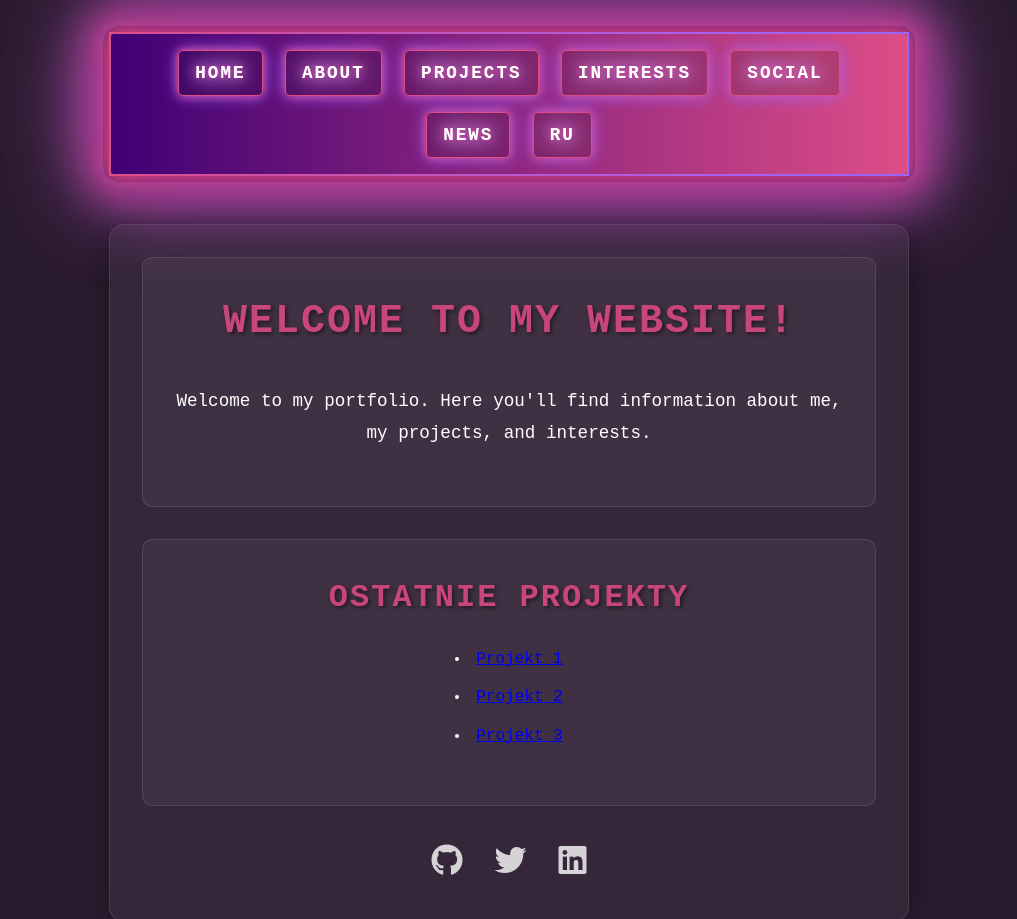
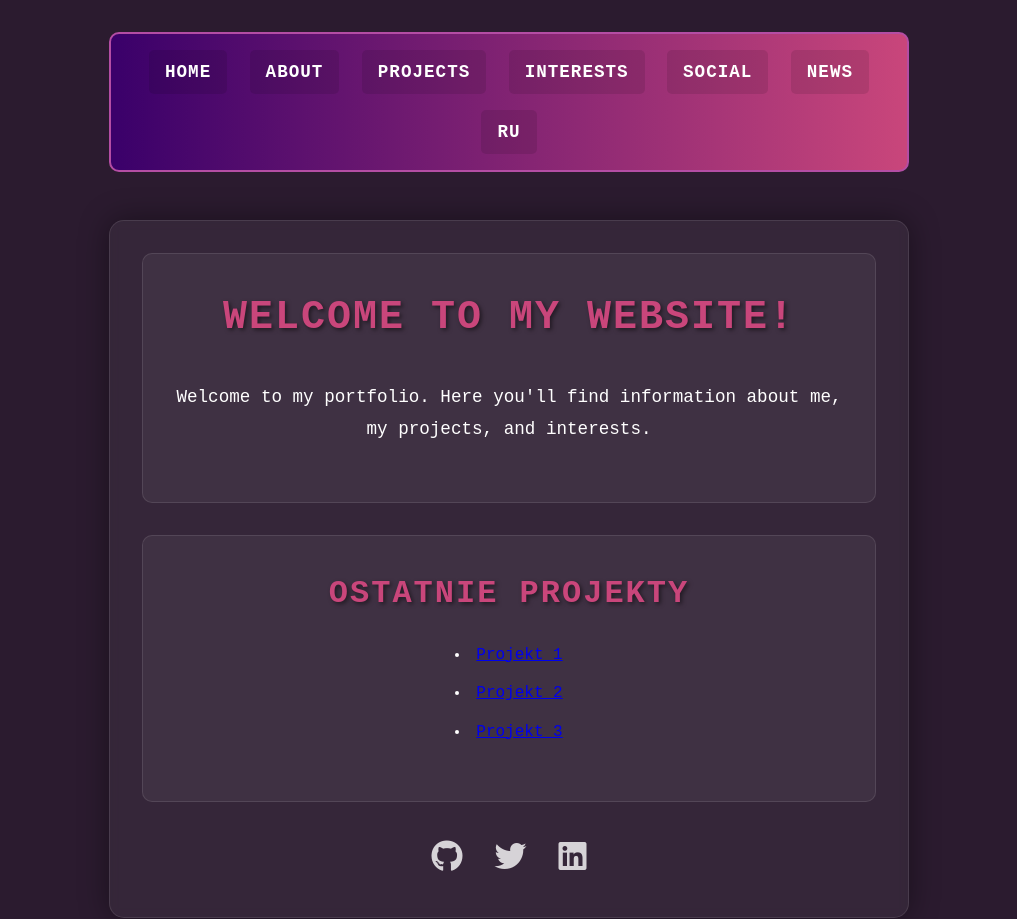
Before and after one commit to hypnosister-code/personal-card, a plain HTML site: page index.html in a window 1280 px wide. Shown: the top 919 px of the page, without its empty margins (131-1148 px from the left). Drawn offline with Linux system fonts and the light colour scheme.

Commit message:
style: make neon nav bar more subtle and less glowy

```diff
--- a/style.css
+++ b/style.css
@@ -32,42 +32,35 @@ body {
     text-align: center;
 }
 
-/* Navigation */
-nav {
+/* --- SUBTLE RETRO NAVIGATION BAR --- */
+nav, .neon-nav {
+    background: linear-gradient(90deg, #3a006a 0%, #c9467b 100%);
+    border: 2px solid #8B5CF6;
+    border-radius: 10px;
+    margin-bottom: 2rem;
+    max-width: 800px;
+    margin-left: auto;
+    margin-right: auto;
     display: flex;
     justify-content: center;
     align-items: center;
     flex-wrap: wrap;
     gap: 1rem;
-    background: linear-gradient(90deg, #3a006a 0%, #c9467b 100%);
-    box-shadow: 0 0 20px 4px #c9467b, 0 0 40px 8px #3a006a;
-    border: 2px solid #fff;
-    border-image: linear-gradient(90deg, #c9467b 0%, #8B5CF6 100%);
-    border-image-slice: 1;
+    padding: 1rem;
     position: relative;
     z-index: 10;
-    animation: neon-flicker 2.5s infinite alternate;
-    padding: 1rem;
-    border-radius: 10px;
-    margin-bottom: 2rem;
-    text-align: center;
-    max-width: 800px;
-    margin-left: auto;
-    margin-right: auto;
+    /* Subtle animated border */
+    animation: subtle-neon-border 3s linear infinite;
+    box-shadow: none;
 }
 
-nav::before {
-    content: '';
-    position: absolute;
-    top: -8px; left: -8px; right: -8px; bottom: -8px;
-    border-radius: 16px;
-    box-shadow: 0 0 40px 10px #c9467b, 0 0 80px 20px #8B5CF6;
-    opacity: 0.5;
-    z-index: -1;
-    pointer-events: none;
+@keyframes subtle-neon-border {
+    0% { border-color: #8B5CF6; }
+    50% { border-color: #c9467b; }
+    100% { border-color: #8B5CF6; }
 }
 
-nav a {
+nav a, .neon-nav a {
     color: #fff;
     text-decoration: none;
     padding: 0.5rem 1rem;
@@ -75,51 +68,26 @@ nav a {
     font-size: 1.1rem;
     letter-spacing: 1px;
     text-transform: uppercase;
-    color: #fff;
-    text-shadow:
-        0 0 8px #c9467b,
-        0 0 16px #8B5CF6,
-        0 0 24px #fff;
-    background: rgba(0,0,0,0.15);
-    border: 1.5px solid #c9467b;
-    box-shadow: 0 0 8px #c9467b, 0 0 16px #8B5CF6;
+    background: rgba(0,0,0,0.10);
+    border: none;
     font-weight: bold;
-    letter-spacing: 2px;
     margin: 0 0.2rem;
     position: relative;
-    overflow: hidden;
+    transition: background 0.3s, color 0.3s, transform 0.2s;
+    text-shadow: none;
+    box-shadow: none;
 }
 
-nav a::after {
-    content: '';
-    position: absolute;
-    left: 0; top: 0; right: 0; bottom: 0;
-    border-radius: 5px;
-    box-shadow: 0 0 16px 4px #c9467b, 0 0 32px 8px #8B5CF6;
-    opacity: 0.3;
-    z-index: -1;
-    pointer-events: none;
+nav a:hover, .neon-nav a:hover, nav a.active, .neon-nav a.active {
+    background: linear-gradient(90deg, #c9467b 0%, #8B5CF6 100%);
+    color: #fff;
+    transform: scale(1.04) translateY(-2px);
+    text-shadow: none;
+    box-shadow: none;
 }
 
-nav a:hover, nav a.active {
-    background: linear-gradient(90deg, #c9467b 0%, #8B5CF6 100%);
-    color: #fff;
-    text-shadow:
-        0 0 16px #fff,
-        0 0 32px #c9467b,
-        0 0 48px #8B5CF6;
-    box-shadow: 0 0 24px #c9467b, 0 0 48px #8B5CF6;
-    border-color: #fff;
-    transform: scale(1.08) translateY(-3px);
-}
-
-@keyframes neon-flicker {
-    0% { filter: brightness(1.1) drop-shadow(0 0 8px #c9467b); }
-    10% { filter: brightness(1.2) drop-shadow(0 0 12px #8B5CF6); }
-    20% { filter: brightness(1.1) drop-shadow(0 0 8px #c9467b); }
-    30% { filter: brightness(1.3) drop-shadow(0 0 16px #fff); }
-    40% { filter: brightness(1.1) drop-shadow(0 0 8px #c9467b); }
-    100% { filter: brightness(1.2) drop-shadow(0 0 12px #8B5CF6); }
+nav::before, .neon-nav::before, nav a::after, .neon-nav a::after {
+    display: none !important;
 }
 
 /* Typography */
```
